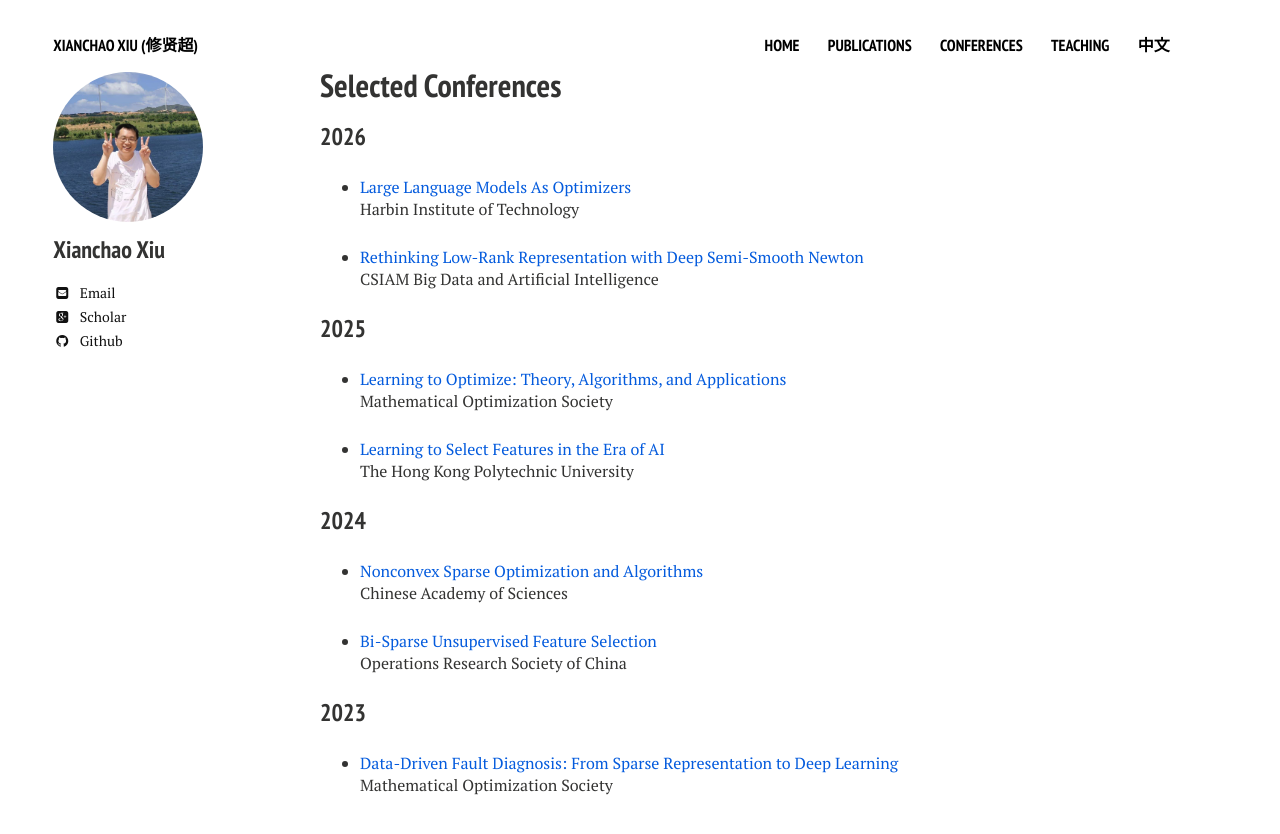
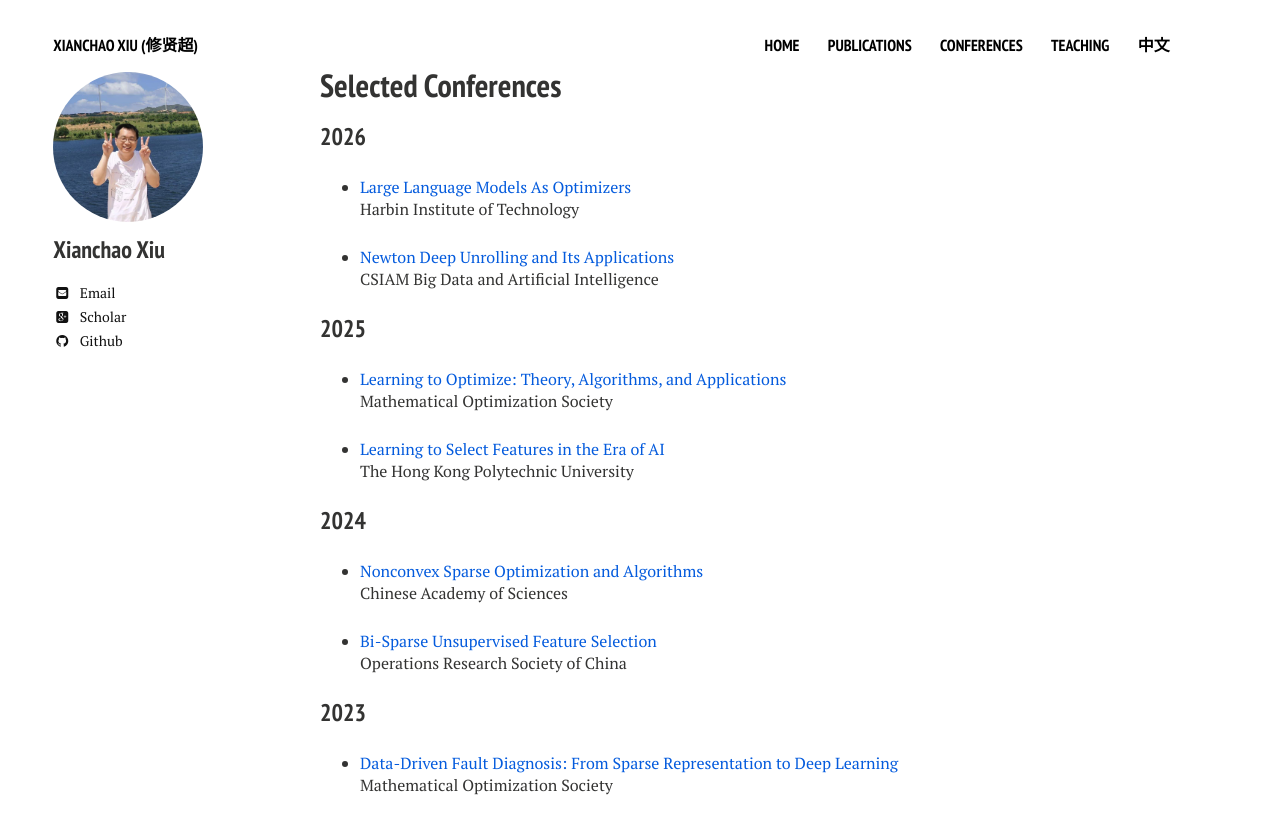
Before and after one commit to xianchaoxiu/xianchaoxiu.github.io, a Jekyll site: the page built from conferences/index.md, in a window 1280 px wide. Shown: the top 834 px of the page. Built offline with Jekyll 4.4.1, drawn with Linux system fonts in a browser that asks for light colours; nearby versions of some CDN libraries.

Commit message:
Update index.md

```diff
--- a/conferences/index.md
+++ b/conferences/index.md
@@ -12,7 +12,7 @@ share: false
 * <a href="../conferences/2026-HIT.pdf" class="textlink" target="_blank"> Large Language Models As Optimizers </a><br>
 Harbin Institute of Technology <br>
 
-* <a href="../conferences/2026-BDAI.pdf" class="textlink" target="_blank"> Rethinking Low-Rank Representation with Deep Semi-Smooth Newton</a><br>
+* <a href="../conferences/2026-BDAI.pdf" class="textlink" target="_blank"> Newton Deep Unrolling and Its Applications </a><br>
 CSIAM Big Data and Artificial Intelligence <br>
 
 ### 2025
```
